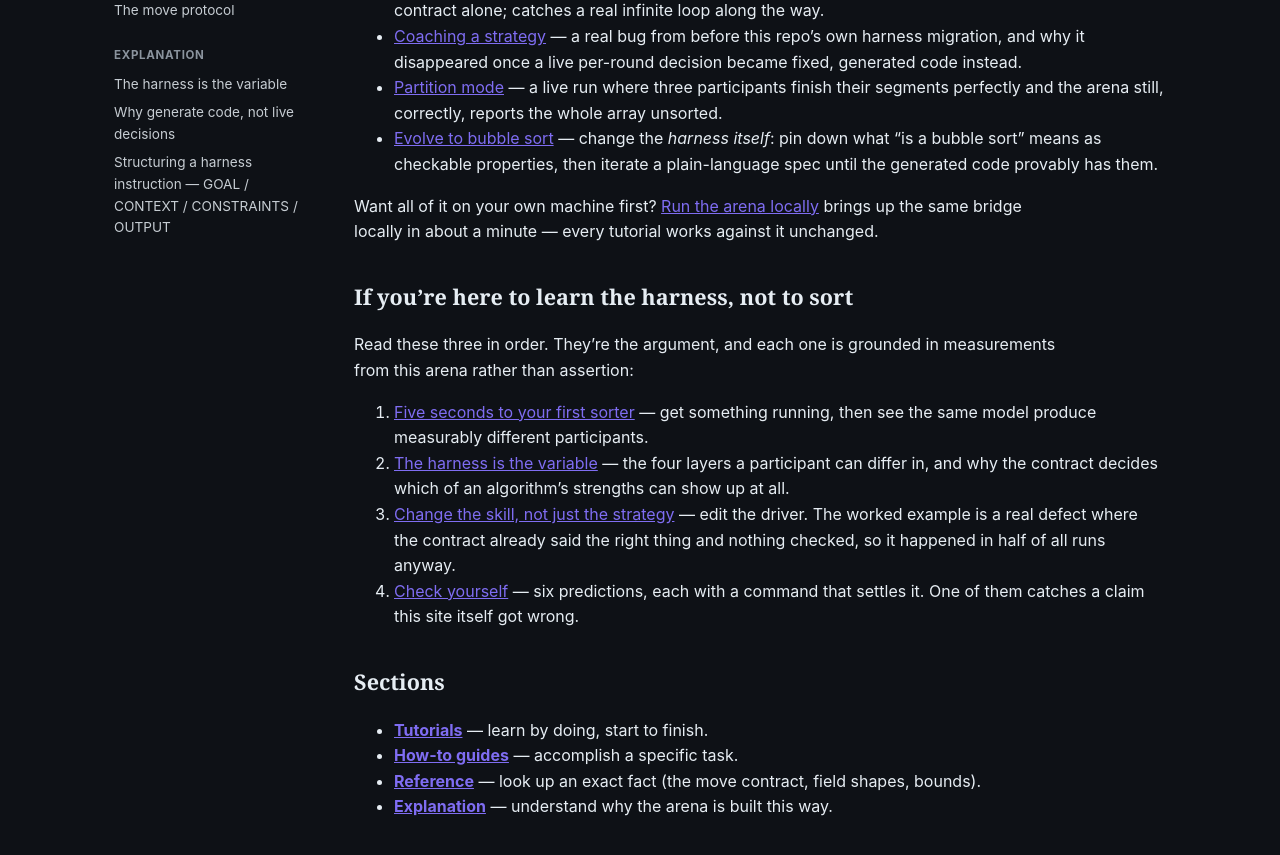
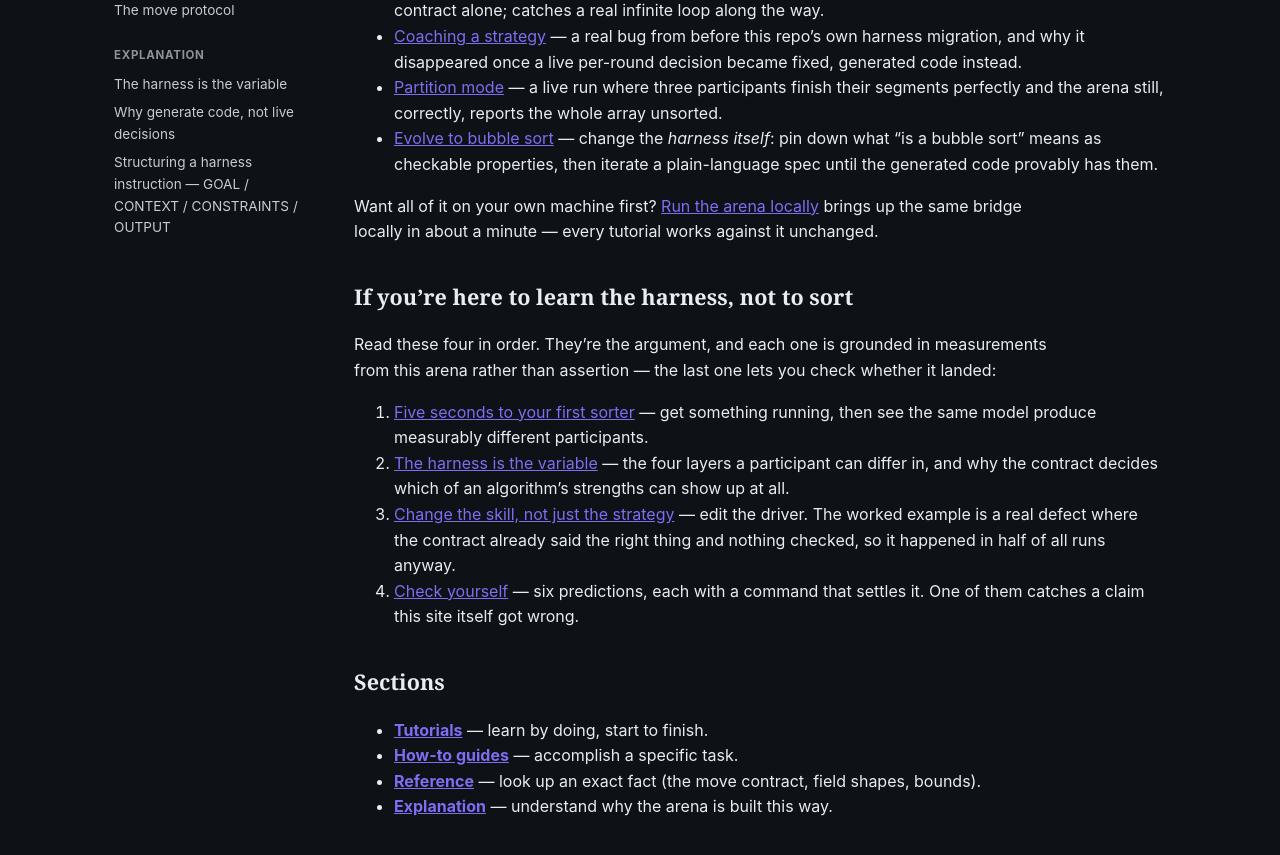
Before and after one commit to scimbe/CADS-DEMO-sort-docs, a Jekyll site: the page built from index.md, in a window 1280 px wide and 900 px high, scrolled down 733 px. Shown: the top 855 px of the window. Built offline with Jekyll 4.4.1, drawn with Linux system fonts in a browser that asks for light colours.

Commit message:
docs: 'these three' became four when the self-check was added

```diff
--- a/index.md
+++ b/index.md
@@ -45,8 +45,8 @@ brings up the same bridge locally in about a minute — every tutorial works aga
 
 ## If you're here to learn the harness, not to sort
 
-Read these three in order. They're the argument, and each one is grounded in measurements from this
-arena rather than assertion:
+Read these four in order. They're the argument, and each one is grounded in measurements from this
+arena rather than assertion — the last one lets you check whether it landed:
 
 1. [Five seconds to your first sorter]({{ '/tutorials/five-seconds/' | relative_url }}) — get
    something running, then see the same model produce measurably different participants.
```
